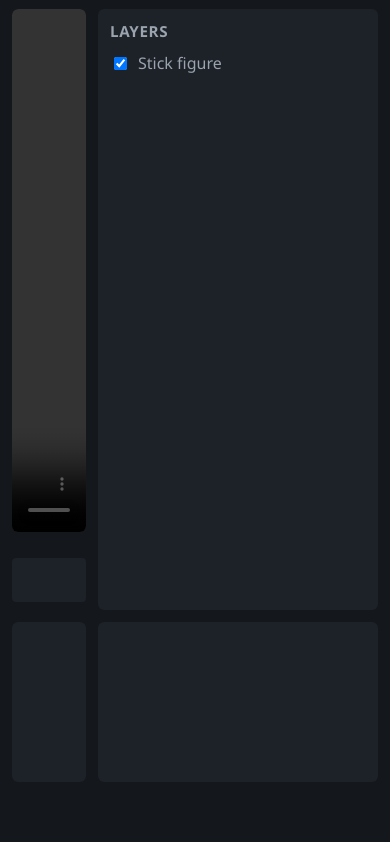
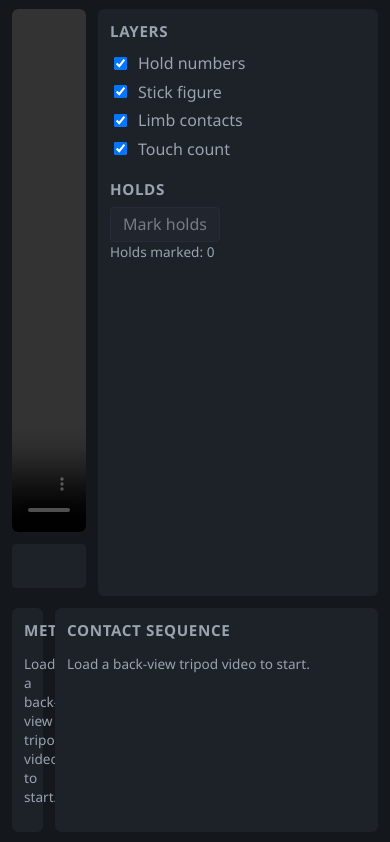
Before and after one commit to talhm95/ClimbingLens, a website built with Vite: page index.html in a window 390 px wide. Shown: the part 50-892 px from the top of the page. Before the commit the page ends 844 px from the top, so only its background shows below. Built offline with nearby package versions, Linux system fonts and the light colour scheme.

Commit message:
feat: contact markers, contact sequence, touch count
Co-Authored-By: Claude Opus 5.5 <noreply@anthropic.com>

```diff
--- /dev/null
+++ b/src/analysis/analyzeTake.ts
@@ -0,0 +1,16 @@
+// Runs the whole analysis chain for one take (ARCHITECTURE.md section 4.3). Pure.
+import type { Attempt, Contact, Metrics, Take } from '../types';
+import { clipToAttempts, detectContacts } from './contacts';
+import { bodyScale } from './limbs';
+import { computeMetrics } from './metrics';
+
+export type TakeAnalysis = { contacts: Contact[]; metrics: Metrics; attempts: Attempt[] };
+
+export function analyzeTake(take: Take): TakeAnalysis {
+  if (!take.poses) return { contacts: [], metrics: computeMetrics([], []), attempts: [] };
+  const track = take.poses;
+  const all = detectContacts({ track, S: bodyScale(track), holds: take.holds });
+  const attempts: Attempt[] = [{ start: 0, end: take.duration }];
+  const contacts = clipToAttempts(all, attempts);
+  return { contacts, metrics: computeMetrics(contacts, attempts), attempts };
+}
--- a/src/main.ts
+++ b/src/main.ts
@@ -1,9 +1,14 @@
 import './styles.css';
+import { startRenderLoop } from './overlay/renderLoop';
+import { startAnalysisRunner } from './state/analysisRunner';
 import { createStore } from './state/store';
 import type { AppState, LayerId } from './types';
-import { startRenderLoop } from './overlay/renderLoop';
 import { renderChecklist } from './ui/checklist';
+import { renderContactList } from './ui/contactList';
+import { mountDebug } from './ui/debug';
+import { renderHoldMarker } from './ui/holdMarker';
 import { tr } from './ui/i18n';
+import { renderMetricsPanel } from './ui/metricsPanel';
 import { renderProgress } from './ui/progress';
 import { fileButton, loadTake } from './ui/upload';
 
@@ -23,22 +28,29 @@ if (import.meta.env.DEV) (window as unknown as { __store: typeof store }).__stor
 
 const video = document.getElementById('video') as HTMLVideoElement;
 const header = document.getElementById('header')!;
+const canvas = document.getElementById('overlay') as HTMLCanvasElement;
 
 function renderHeader() {
   header.replaceChildren();
   const h1 = document.createElement('h1');
   h1.textContent = tr('app.title');
   header.append(h1, fileButton(tr('upload.takeA'), (f) => loadTake(store, video, 'A', f)));
+  mountDebug(header, store);
 }
 
 const sidebar = document.getElementById('sidebar')!;
 const checklistEl = document.createElement('div');
-sidebar.append(checklistEl);
+const holdsEl = document.createElement('div');
+sidebar.append(checklistEl, holdsEl);
 
+startAnalysisRunner(store);
 renderHeader();
 renderProgress(document.getElementById('progress')!, store);
 renderChecklist(checklistEl, store);
-startRenderLoop(video, document.getElementById('overlay') as HTMLCanvasElement, store);
+renderHoldMarker(holdsEl, store, video, canvas);
+renderMetricsPanel(document.getElementById('metrics')!, store);
+renderContactList(document.getElementById('contacts')!, store, video);
+startRenderLoop(video, canvas, store);
 store.subscribe((s) => {
   video.controls = s.mode !== 'processing';
 });
--- /dev/null
+++ b/src/overlay/layers/contacts.ts
@@ -0,0 +1,31 @@
+import { activeTake } from '../../state/selectors';
+import type { AppState, TimelineMark, Viewport } from '../../types';
+import { circle, LIMB_COLORS, outlinedText } from '../draw';
+import { toCanvas } from '../viewport';
+
+/** A limb-coloured ring with "RH 2" at each contact that is active at time t. */
+export function drawContacts(ctx: CanvasRenderingContext2D, view: Viewport, s: AppState, t: number): void {
+  const take = activeTake(s);
+  if (!take) return;
+  for (const c of take.contacts) {
+    if (t < c.start || t > c.end) continue;
+    const p = toCanvas(view, c.pos);
+    const color = LIMB_COLORS[c.limb];
+    circle(ctx, p, 11);
+    ctx.lineWidth = 5;
+    ctx.strokeStyle = 'rgba(0,0,0,0.7)';
+    ctx.stroke();
+    ctx.lineWidth = 3;
+    ctx.strokeStyle = color;
+    ctx.stroke();
+    const text = c.holdId === null ? c.limb : `${c.limb} ${c.holdId}`;
+    const right = c.limb === 'RH' || c.limb === 'RF';
+    outlinedText(ctx, text, { x: p.x + (right ? 16 : -16), y: p.y }, 13, color, right ? 'left' : 'right');
+  }
+}
+
+/** Limb-coloured ticks at each contact start (D32). */
+export function contactMarks(s: AppState): TimelineMark[] {
+  const take = activeTake(s);
+  return (take?.contacts ?? []).map((c) => ({ t: c.start, color: LIMB_COLORS[c.limb], kind: 'tick' as const }));
+}
--- a/src/overlay/layers/registry.ts
+++ b/src/overlay/layers/registry.ts
@@ -1,10 +1,36 @@
 // The single list of checklist items (ARCHITECTURE.md section 5). Order = draw order.
 import { activeTake } from '../../state/selectors';
 import type { AppState, LayerDef } from '../../types';
+import { tr } from '../../ui/i18n';
+import { contactMarks, drawContacts } from './contacts';
+import { drawHolds } from './holds';
 import { drawSkeleton } from './skeleton';
 
+function touchRows(s: AppState) {
+  const m = activeTake(s)?.metrics;
+  if (!m) return [];
+  const t = m.touches;
+  return [
+    { label: 'LH', value: String(t.LH) },
+    { label: 'RH', value: String(t.RH) },
+    { label: 'LF', value: String(t.LF) },
+    { label: 'RF', value: String(t.RF) },
+    { label: tr('metrics.total'), value: String(t.total) },
+  ];
+}
+
 export const LAYERS: LayerDef[] = [
+  { id: 'holds', tier: 1, label: { en: 'Hold numbers', he: 'מספרי אחיזות' }, needs: ['holds'], draw: drawHolds },
   { id: 'skeleton', tier: 1, label: { en: 'Stick figure', he: 'שלד' }, needs: ['poses'], draw: drawSkeleton },
+  {
+    id: 'contacts',
+    tier: 1,
+    label: { en: 'Limb contacts', he: 'מגע גפיים' },
+    needs: ['poses'],
+    draw: drawContacts,
+    timelineMarks: contactMarks,
+  },
+  { id: 'touches', tier: 1, label: { en: 'Touch count', he: 'מספר מגעים' }, needs: ['poses'], metrics: touchRows },
 ];
 
 /** A layer is available once everything in its `needs` exists. */
--- /dev/null
+++ b/src/state/analysisRunner.ts
@@ -0,0 +1,34 @@
+// Re-runs the analysis of a take whenever its poses, holds or attempts change (milliseconds:
+// pure array math on the stored PoseTrack). Playback only reads the results.
+import { analyzeTake } from '../analysis/analyzeTake';
+import type { AppState, Take } from '../types';
+import { updateTake, type Store } from './store';
+
+function inputsOf(t: Take): unknown[] {
+  // In auto mode `attempts` is an output, so it is not an input.
+  return [t.poses, t.holds, t.duration, t.attemptsSource, t.attemptsSource === 'manual' ? t.attempts : null];
+}
+
+export function startAnalysisRunner(store: Store<AppState>): void {
+  const last: Record<'A' | 'B', unknown[] | null> = { A: null, B: null };
+  const run = (s: AppState) => {
+    for (const id of ['A', 'B'] as const) {
+      const take = s.takes[id];
+      if (!take?.poses) {
+        last[id] = null;
+        continue;
+      }
+      const inputs = inputsOf(take);
+      if (last[id] && inputs.every((v, k) => v === last[id]![k])) continue;
+      last[id] = inputs;
+      const r = analyzeTake(take);
+      updateTake(store, id, {
+        contacts: r.contacts,
+        metrics: r.metrics,
+        ...(take.attemptsSource === 'auto' ? { attempts: r.attempts } : {}),
+      });
+    }
+  };
+  store.subscribe(run);
+  run(store.get());
+}
--- a/src/styles.css
+++ b/src/styles.css
@@ -22,13 +22,13 @@ h2 { font-size: 0.95rem; text-transform: uppercase; letter-spacing: 0.04em; colo
 
 #app {
   display: grid;
-  grid-template-columns: minmax(0, 1fr) 280px;
+  grid-template-columns: minmax(0, 1fr) minmax(0, 1fr) 280px;
   grid-template-rows: auto minmax(0, 1fr) auto auto;
   grid-template-areas:
-    "header header"
-    "stage sidebar"
-    "timeline sidebar"
-    "bottom bottom";
+    "header header header"
+    "stage stage sidebar"
+    "timeline timeline sidebar"
+    "metrics contacts contacts";
   gap: 0.75rem;
   padding: 0.75rem;
   min-block-size: 100vh;
@@ -68,20 +68,8 @@ h2 { font-size: 0.95rem; text-transform: uppercase; letter-spacing: 0.04em; colo
 #sidebar { grid-area: sidebar; background: var(--panel); border-radius: 6px; padding: 0.75rem; display: flex; flex-direction: column; gap: 1rem; }
 
 #metrics, #contacts { background: var(--panel); border-radius: 6px; padding: 0.75rem; min-block-size: 160px; }
-#metrics { grid-area: bottom; }
-#contacts { grid-area: bottom; }
-#app { --bottom-split: 1; }
-@supports (display: grid) {
-  #app {
-    grid-template-areas:
-      "header header"
-      "stage sidebar"
-      "timeline sidebar"
-      "metrics contacts";
-  }
-  #metrics { grid-area: metrics; }
-  #contacts { grid-area: contacts; max-block-size: 320px; overflow-y: auto; }
-}
+#metrics { grid-area: metrics; }
+#contacts { grid-area: contacts; max-block-size: 340px; overflow-y: auto; }
 
 button, .file-btn {
   font: inherit;
@@ -107,7 +95,8 @@ button.active { background: var(--accent); color: #002; border-color: var(--acce
 .group { margin-block-end: 0.75rem; }
 
 .contact-list { list-style: none; margin: 0; padding: 0; }
-.contact-list li { padding: 0.2rem 0.4rem; cursor: pointer; border-radius: 3px; display: flex; gap: 0.5rem; }
+.contact-list { columns: 2 16rem; column-gap: 1.5rem; }
+.contact-list li { padding: 0.2rem 0.4rem; cursor: pointer; border-radius: 3px; display: flex; gap: 0.5rem; white-space: nowrap; break-inside: avoid; }
 .contact-list li:hover { background: var(--panel-2); }
 .contact-list li.current { background: var(--panel-2); outline: 1px solid var(--accent); }
 .limb { font-weight: 700; }
--- /dev/null
+++ b/src/ui/contactList.ts
@@ -0,0 +1,79 @@
+// The contact sequence: "00:03 RH → hold 2", click a row to seek (SPEC.md section 3).
+import { LIMB_COLORS } from '../overlay/draw';
+import { activeTake } from '../state/selectors';
+import type { Store } from '../state/store';
+import type { AppState } from '../types';
+import { bdi, mmss } from './format';
+import { tr } from './i18n';
+
+export function renderContactList(root: HTMLElement, store: Store<AppState>, video: HTMLVideoElement): void {
+  let rows: { li: HTMLElement; start: number; end: number }[] = [];
+
+  const render = (s: AppState) => {
+    root.replaceChildren();
+    rows = [];
+    const h = document.createElement('h2');
+    h.textContent = tr('contacts.title');
+    root.append(h);
+    const take = activeTake(s);
+    if (!s.enabled.contacts || !take?.poses) {
+      const p = document.createElement('p');
+      p.className = 'hint';
+      p.textContent = take?.poses ? tr('contacts.off') : tr('empty.noVideo');
+      root.append(p);
+      return;
+    }
+    if (!take.contacts.length) {
+      const p = document.createElement('p');
+      p.className = 'hint';
+      p.textContent = take.holds.length ? tr('contacts.none') : tr('contacts.markHolds');
+      root.append(p);
+      return;
+    }
+    const ul = document.createElement('ul');
+    ul.className = 'contact-list';
+    for (const c of take.contacts) {
+      const li = document.createElement('li');
+      const limb = document.createElement('span');
+      limb.className = 'limb';
+      limb.style.color = LIMB_COLORS[c.limb];
+      limb.append(bdi(c.limb));
+      const target = document.createElement('span');
+      if (c.holdId === null) target.textContent = tr('contacts.noHold');
+      else target.append(tr('contacts.toHold') + ' ', bdi(String(c.holdId)));
+      li.append(bdi(mmss(c.start)), limb, target);
+      if (c.corrections.length && (c.limb === 'LF' || c.limb === 'RF')) {
+        const corr = document.createElement('span');
+        corr.className = 'muted';
+        corr.append('(', tr('contacts.corrections') + ' ', bdi(String(c.corrections.length)), ')');
+        li.append(corr);
+      }
+      li.addEventListener('click', () => {
+        video.pause();
+        video.currentTime = c.start;
+      });
+      ul.append(li);
+      rows.push({ li, start: c.start, end: c.end });
+    }
+    root.append(ul);
+  };
+
+  const highlight = () => {
+    const t = video.currentTime;
+    for (const r of rows) r.li.classList.toggle('current', t >= r.start && t <= r.end);
+  };
+  video.addEventListener('timeupdate', highlight);
+  video.addEventListener('seeked', highlight);
+
+  let key: unknown[] = [];
+  const maybe = (s: AppState) => {
+    const take = activeTake(s);
+    const k = [take?.contacts, take?.poses, take?.holds.length, s.enabled.contacts, s.lang, s.active];
+    if (k.every((v, i) => v === key[i])) return;
+    key = k;
+    render(s);
+    highlight();
+  };
+  maybe(store.get());
+  store.subscribe(maybe);
+}
--- /dev/null
+++ b/src/ui/format.ts
@@ -0,0 +1,17 @@
+/** 63.4 → "01:03" */
+export function mmss(t: number): string {
+  const s = Math.max(0, Math.floor(t));
+  return `${String(Math.floor(s / 60)).padStart(2, '0')}:${String(s % 60).padStart(2, '0')}`;
+}
+
+/** 12.345 → "12.3 s" */
+export function secs(d: number): string {
+  return `${d.toFixed(1)} s`;
+}
+
+/** A <bdi> element, so numbers and times keep their order inside Hebrew text. */
+export function bdi(text: string): HTMLElement {
+  const el = document.createElement('bdi');
+  el.textContent = text;
+  return el;
+}
--- a/src/ui/i18n.ts
+++ b/src/ui/i18n.ts
@@ -12,6 +12,22 @@ const en: Record<string, string> = {
   'empty.noVideo': 'Load a back-view tripod video to start.',
   'checklist.title': 'Layers',
   'checklist.tier2': 'Tier 2',
+  'holds.title': 'Holds',
+  'holds.mark': 'Mark holds',
+  'holds.done': 'Done',
+  'holds.undo': 'Undo',
+  'holds.clear': 'Clear',
+  'holds.hint': 'Click each hold on the video, in route order (footholds too).',
+  'holds.count': 'Holds marked:',
+  'contacts.title': 'Contact sequence',
+  'contacts.off': 'Turn on "Limb contacts" to see the sequence.',
+  'contacts.none': 'No contacts found.',
+  'contacts.markHolds': 'Mark the holds to see which limb touched which hold.',
+  'contacts.toHold': '→ hold',
+  'contacts.noHold': '→ no hold',
+  'contacts.corrections': 'corrections:',
+  'metrics.title': 'Metrics',
+  'metrics.total': 'Total',
 };
 
 const he: Record<string, string> = {};
--- /dev/null
+++ b/src/ui/metricsPanel.ts
@@ -0,0 +1,59 @@
+// Metrics rows of every enabled layer that has `metrics` (ARCHITECTURE.md section 5).
+import { isOn, LAYERS } from '../overlay/layers/registry';
+import { activeTake } from '../state/selectors';
+import type { Store } from '../state/store';
+import type { AppState } from '../types';
+import { bdi } from './format';
+import { label, tr } from './i18n';
+
+/** Extra blocks rendered after the layer rows (rest timer, comparison table). */
+export type PanelExtra = (root: HTMLElement, s: AppState) => void;
+
+export function renderMetricsPanel(root: HTMLElement, store: Store<AppState>, extras: PanelExtra[] = []): void {
+  const render = (s: AppState) => {
+    root.replaceChildren();
+    const h = document.createElement('h2');
+    h.textContent = tr('metrics.title');
+    root.append(h);
+    const take = activeTake(s);
+    if (!take?.metrics) {
+      const p = document.createElement('p');
+      p.className = 'hint';
+      p.textContent = tr('empty.noVideo');
+      root.append(p);
+      return;
+    }
+    for (const layer of LAYERS) {
+      if (!layer.metrics || !isOn(layer, s)) continue;
+      const rows = layer.metrics(s);
+      if (!rows.length) continue;
+      const group = document.createElement('div');
+      group.className = 'group';
+      const title = document.createElement('h3');
+      title.textContent = label(layer.label);
+      title.style.fontSize = '0.9rem';
+      group.append(title);
+      for (const r of rows) {
+        const row = document.createElement('div');
+        row.className = 'row';
+        const l = document.createElement('span');
+        l.className = 'label';
+        l.append(bdi(r.label));
+        row.append(l, bdi(r.value));
+        group.append(row);
+      }
+      root.append(group);
+    }
+    for (const extra of extras) extra(root, s);
+  };
+
+  let key: unknown[] = [];
+  const maybe = (s: AppState) => {
+    const k = [s.takes.A?.metrics, s.takes.B?.metrics, s.takes.A?.attempts, s.takes.B?.attempts, s.enabled, s.lang, s.active];
+    if (k.every((v, i) => v === key[i])) return;
+    key = k;
+    render(s);
+  };
+  maybe(store.get());
+  store.subscribe(maybe);
+}
```
Also changed, not shown: src/analysis/metrics.ts (added, +21 -0 lines), tests/analyzeTake.test.ts (added, +51 -0 lines), tests/metrics.test.ts (added, +26 -0 lines).
